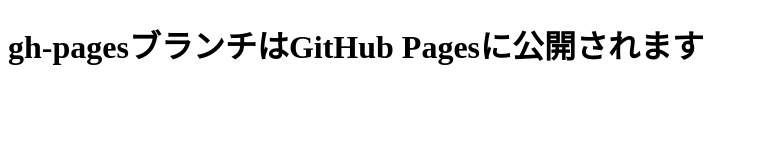
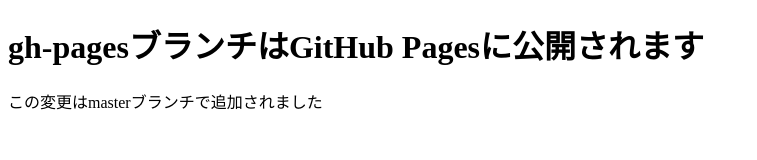
Before and after one commit to itrsk/git-study, a plain HTML site: page index.html in a window 1280 px wide. Shown: the whole page, without its empty margins (0-757 px from the left). Drawn offline with Linux system fonts and the light colour scheme.

Commit message:
段落の追加

```diff
--- a/index.html
+++ b/index.html
@@ -6,5 +6,6 @@
 </head>
 <body>
     <h1>gh-pagesブランチはGitHub Pagesに公開されます</h1>
+    <p>この変更はmasterブランチで追加されました<p>
 </body>
 </html>
```
